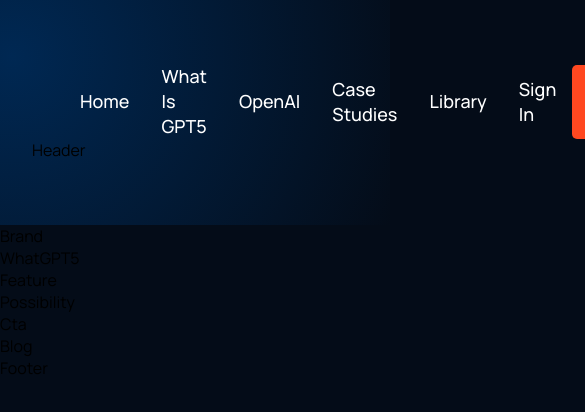
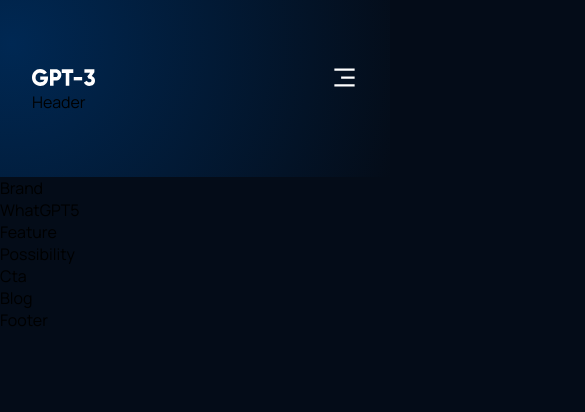
Before and after one commit to ivanils/Website-template, a React (Create React App) app: page / in a window 390 px wide. Shown: the top 412 px of the page, 585 px wide, since content can reach past the window. Built offline with nearby package versions, Linux system fonts and the light colour scheme.

Commit message:
Navbar styles

```diff
--- a/src/App.scss
+++ b/src/App.scss
@@ -117,27 +117,6 @@ a {
 		transform: scale(1);
 	}
 }
-
-@media screen and (max-width: 700px) {
-	.section_padding {
-		padding: 4rem;
-	}
-
-	.section_margin {
-		margin: 4rem;
-	}
-}
-
-@media screen and (max-width: 550px) {
-	.section_padding {
-		padding: 4rem 2rem;
-	}
-
-	.section_margin {
-		margin: 4rem 2rem;
-	}
-}
-
 .gpt5_navbar {
 	@include flex(row, nowrap, space-between, center);
 }
@@ -158,7 +137,8 @@ a {
 
 .gpt5_navbar-links_container {
 	@include flex(row, nowrap, space-between, center);
-	p{
+
+	p {
 		color: #fff;
 		font-family: var(--font-family);
 		font-weight: 500;
@@ -170,9 +150,11 @@ a {
 		cursor: pointer;
 	}
 }
-.gpt5_navbar-sign{
+
+.gpt5_navbar-sign {
 	@include flex(row, nowrap, flex-end, center);
-	p{
+
+	p {
 		color: #fff;
 		font-family: var(--font-family);
 		font-weight: 500;
@@ -184,9 +166,11 @@ a {
 		cursor: pointer;
 	}
 }
-.gpt5_navbar-menu_container{
+
+.gpt5_navbar-menu {
 	@include flex(row, nowrap, flex-end, center);
-	p{
+
+	p {
 		color: #fff;
 		font-family: var(--font-family);
 		font-weight: 500;
@@ -198,7 +182,8 @@ a {
 		cursor: pointer;
 	}
 }
-button{
+
+button {
 	padding: 0.75rem 1.5rem;
 	color: white;
 	background: #FF4820;
@@ -210,3 +195,69 @@ button{
 	outline: none;
 	cursor: pointer;
 }
+
+.gpt5_navbar-menu {
+	margin-left: 1rem;
+	display: none;
+	position: relative;
+	svg {
+		cursor: pointer;
+	}
+}
+
+.gpt5_nabvar-menu_container{
+	@include flex(column, nowrap, flex-end, flex-end);
+	text-align: end;
+	background: var(--color-footer);
+	padding: 2rem;
+	position: absolute;
+	top: 40px;
+	right: -1px;
+	margin-top: 1rem;
+	min-width: 210px;
+	border-radius: 10px;
+	box-shadow: 0 0 15px rgba(255, 255, 255, 0.2);
+
+	p {
+		margin: 1rem 0;
+	}
+}
+
+.gpt5_navbar-menu_container-links-sign {
+	display: none;
+}
+@media screen and (max-width: 550px) {
+	.section_padding {
+		padding: 4rem 2rem;
+	}
+	.section_margin {
+		margin: 4rem 2rem;
+	}
+	.gpt5_navbar-sign{
+		display: none;
+	}
+	.gpt5_navbar-menu_container-links-sign{
+		display: block;
+	}
+}
+@media screen and (max-width: 700px) {
+	.section_padding {
+		padding: 4rem;
+	}
+	.section_margin {
+		margin: 4rem;
+	}
+}
+
+@media screen and (max-width: 1050px) {
+	.gpt5_navbar-links_container {
+		display: none;
+	}
+
+	.gpt5_navbar-menu {
+		display: flex;
+	}
+	.section_padding{
+		padding: 4rem 2rem;
+	}
+}
--- a/src/components/navbar/Navbar.js
+++ b/src/components/navbar/Navbar.js
@@ -1,6 +1,16 @@
-import React, {useState} from 'react'
-import {RiMenu3Line, RiCloseLine} from 'react-icons/ri'
+import React, { useState } from 'react'
+import { RiMenu3Line, RiCloseLine } from 'react-icons/ri'
 import logo from '../../assets/logo.svg'
+
+const Menu = () => (
+  <>
+    <p><a href="#home">Home</a></p>
+    <p><a href="#wGPT5">What is GPT5</a></p>
+    <p><a href="#possibility">OpenAI</a></p>
+    <p><a href="#features">Case Studies</a></p>
+    <p><a href="#blog">Library</a></p>
+  </>
+)
 
 const Navbar = () => {
   const [toggleMenu, setToggleMenu] = useState(false)
@@ -8,14 +18,10 @@ const Navbar = () => {
     <div className='gpt5_navbar'>
       <div className='gpt5_navbar-links'>
         <div className='gpt5_navbar-links_logo'>
-          <img src={logo} alt='logo'/>
+          <img src={logo} alt='logo' />
         </div>
         <div className='gpt5_navbar-links_container'>
-          <p><a href="#home">Home</a></p>
-          <p><a href="#wGPT5">What is GPT5</a></p>
-          <p><a href="#possibility">OpenAI</a></p>
-          <p><a href="#features">Case Studies</a></p>
-          <p><a href="#blog">Library</a></p>
+          <Menu />
         </div>
       </div>
       <div className='gpt5_navbar-sign'>
@@ -23,17 +29,23 @@ const Navbar = () => {
         <button type="button">Sign Up</button>
       </div>
       <div className='gpt5_navbar-menu'>
-    {toggleMenu
-    ?
-    <RiCloseLine color ="#fff" size={27} onClick={()=>setToggleMenu(false)}/>
-    :
-    <RiMenu3Line color ="#fff" size={27} onClick={()=>setToggleMenu(true)}/>
-    }
-    {
-      toggleMenu &&(
-        <div></div>
-      )
-    }
+        {toggleMenu
+          ?
+          <RiCloseLine color="#fff" size={27} onClick={() => setToggleMenu(false)} />
+          :
+          <RiMenu3Line color="#fff" size={27} onClick={() => setToggleMenu(true)} />
+        }
+        {toggleMenu && (
+          <div className='gpt5_nabvar-menu_container scale-up-center'>
+            <div className='gpt5_navbar-menu_container-links'>
+              <Menu />
+            </div>
+            <div className='gpt5_navbar-menu_container-links-sign'>
+              <p>Sign in</p>
+              <button type="button">Sign Up</button>
+            </div>
+          </div>
+        )}
       </div>
     </div>
   )
```
